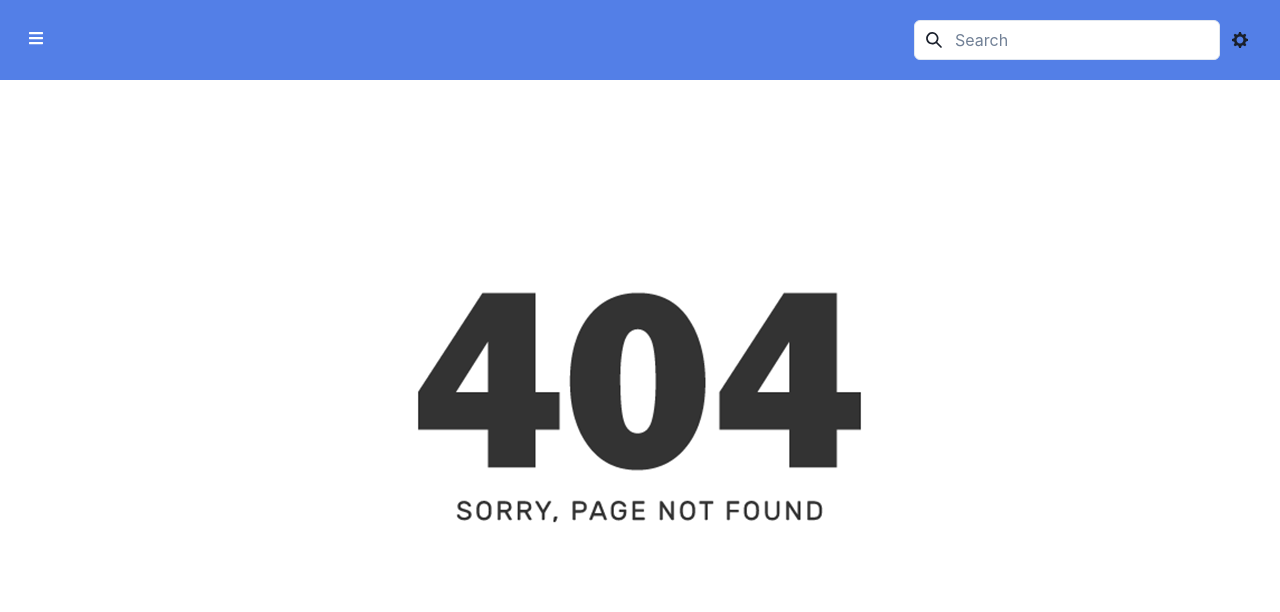
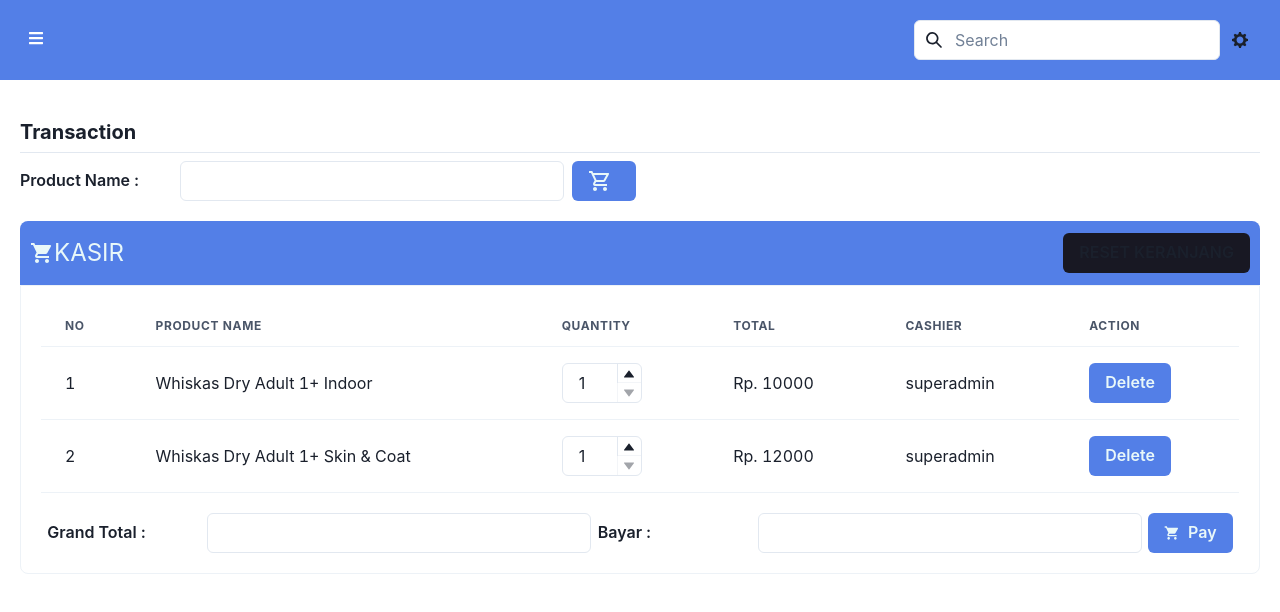
Before and after one commit to Abdi-01/pos-petshop-fe, a React (Create React App) app: page /transaction in a window 1280 px wide. Shown: the top 612 px of the page. Built offline with nearby package versions, Linux system fonts and the light colour scheme.

Commit message:
transaksi

```diff
--- a/src/App.js
+++ b/src/App.js
@@ -12,6 +12,7 @@ import { loginAction } from './Reducers/data';
 import React from 'react';
 import AddNewUser from './Components/AddNewUser';
 import PageNotFound from './Pages/PageNotFound';
+import Transaction from './Pages/Transaction';
 
 function App() {
 
@@ -46,17 +47,18 @@ function App() {
       <Routes>
         {
           role_id == 1 ? <>
+            <Route path='/' element={<LoginPage />} />
             <Route path='/user' element={<User />} />
+            <Route path='/landing' element={<LandingPage />} />
             <Route path='/addnewuser' element={<AddNewUser />} />
+            <Route path='/addproduct' element={<AddProductPage />} />
+            <Route path='/transaction' element={<Transaction />} />
+            <Route path='*' element={<PageNotFound />} />
+          </> : <>
             <Route path='/' element={<LoginPage />} />
             <Route path='/landing' element={<LandingPage />} />
-            <Route path='/addproduct' element={<AddProductPage />} />
+            <Route path='/transaction' element={<Transaction />} />
             <Route path='*' element={<PageNotFound />} />
-          </> : <>
-            <Route path='/landing' element={<LandingPage />} />
-            <Route path='/addproduct' element={<AddProductPage />} />
-            <Route path='*' element={<PageNotFound />} />
-            <Route path='/' element={<LoginPage />} />
           </>
         }
 
--- a/src/Components/Navbar.jsx
+++ b/src/Components/Navbar.jsx
@@ -41,26 +41,28 @@ function Navbar(props) {
                                 {
                                     role_id == 1 ? <DrawerBody>
                                         <Link to='/addproduct'>
-                                            <Button  onClick={handleClose} variant='ghost'> Add New Product</Button>
+                                            <Button onClick={handleClose} variant='ghost'> Add New Product</Button>
                                         </Link>
                                     </DrawerBody> : null
                                 }
 
                                 <DrawerBody>
-                                    <Button  onClick={handleClose} variant='ghost'> Transaction </Button>
+                                    <Link to="/transaction">
+                                        <Button onClick={handleClose} variant='ghost'> Transaction </Button>
+                                    </Link>
                                 </DrawerBody>
 
                                 {
                                     role_id == 1 ? <DrawerBody>
                                         <Link to='/user'>
-                                            <Button  onClick={handleClose} variant='ghost'> User Management </Button>
+                                            <Button onClick={handleClose} variant='ghost'> User Management </Button>
                                         </Link>
                                     </DrawerBody> : null
                                 }
 
                                 {
                                     role_id == 1 ? <DrawerBody>
-                                        <Button  onClick={handleClose} variant='ghost'> Reports </Button>
+                                        <Button onClick={handleClose} variant='ghost'> Reports </Button>
                                     </DrawerBody> : null
                                 }
 
--- /dev/null
+++ b/src/Components/TableCashier.jsx
@@ -0,0 +1,94 @@
+import React from 'react';
+import {
+    Box, Button, Flex, Heading, Input, NumberDecrementStepper, NumberIncrementStepper, NumberInput, NumberInputField, NumberInputStepper, Table, TableContainer, Tbody, Td, Th, Thead, Tr
+} from '@chakra-ui/react';
+import { MdShoppingCart } from 'react-icons/md';
+
+function TableCashier() {
+    return (
+        <Box mt={"20px"}>
+            <Box bgColor={"#537FE7"} fontSize="2xl" textColor={"#E9F8F9"} borderTopRadius="lg">
+                <Flex alignItems={"center"} mx="10px" justifyContent={"space-between"} py="12px">
+                    <Box>
+                        <Flex alignItems={"center"}>
+                            {<MdShoppingCart />} KASIR
+                        </Flex>
+                    </Box>
+                    <Button bgColor={"#181823"} _hover="none">
+                        RESET KERANJANG
+                    </Button>
+                </Flex>
+            </Box>
+            <Box border={"1px"} borderColor="gray.100" borderBottomRadius={"lg"}>
+                <TableContainer m={"20px"} >
+                    <Table>
+                        <Thead>
+                            <Tr>
+                                <Th>No</Th>
+                                <Th>Product Name</Th>
+                                <Th>Quantity</Th>
+                                <Th>Total</Th>
+                                <Th>Cashier</Th>
+                                <Th>Action</Th>
+                            </Tr>
+                        </Thead>
+                        <Tbody >
+                            <Tr>
+                                <Td>1</Td>
+                                <Td>Whiskas Dry Adult 1+ Indoor</Td>
+                                <Td>
+                                    <NumberInput defaultValue={1} min={1} w={"20"}>
+                                        <NumberInputField />
+                                        <NumberInputStepper>
+                                            <NumberIncrementStepper />
+                                            <NumberDecrementStepper />
+                                        </NumberInputStepper>
+                                    </NumberInput>
+                                </Td>
+                                <Td>Rp. 10000</Td>
+                                <Td>superadmin</Td>
+                                <Td>
+                                    <Button _hover={"none"} bgColor={"#537FE7"} style={{ color: "#E9F8F9" }}>Delete</Button>
+                                </Td>
+                            </Tr>
+                            <Tr>
+                                <Td>2</Td>
+                                <Td>Whiskas Dry Adult 1+ Skin & Coat </Td>
+                                <Td>
+                                    <NumberInput defaultValue={1} min={1} w={"20"}>
+                                        <NumberInputField />
+                                        <NumberInputStepper>
+                                            <NumberIncrementStepper />
+                                            <NumberDecrementStepper />
+                                        </NumberInputStepper>
+                                    </NumberInput>
+                                </Td>
+                                <Td>Rp. 12000</Td>
+                                <Td>superadmin</Td>
+                                <Td>
+                                    <Button _hover={"none"} bgColor={"#537FE7"} style={{ color: "#E9F8F9" }}>Delete</Button>
+                                </Td>
+                            </Tr>
+                        </Tbody>
+                    </Table>
+                </TableContainer>
+                <Flex justifyItems={"center"} m="20px" justifyContent={"space-evenly"}>
+                    <Flex alignItems={"center"}>
+                        <Heading size={"sm"} fontWeight="semibold" w={"40"}>Grand Total :</Heading>
+                        <Input type="text" bg="white" color="gray.800" w="96" />
+                    </Flex>
+                    <Flex alignItems={"center"} >
+                        <Heading size={"sm"} fontWeight="semibold" w={"40"}>Bayar :</Heading>
+                        <Input type="text" bg="white" color="gray.800" w="96" />
+
+                    </Flex>
+
+                    <Button leftIcon={<MdShoppingCart />} _hover={"none"} bgColor={"#537FE7"} style={{ color: "#E9F8F9" }}>Pay</Button>
+
+                </Flex>
+            </Box>
+        </Box>
+    );
+}
+
+export default TableCashier;
--- a/src/Pages/PageNotFound.jsx
+++ b/src/Pages/PageNotFound.jsx
@@ -1,4 +1,4 @@
-import { Box, Image } from '@chakra-ui/react';
+import { Image } from '@chakra-ui/react';
 import React from 'react';
 import foto from '../Images/404.png'
 
--- /dev/null
+++ b/src/Pages/Transaction.jsx
@@ -0,0 +1,28 @@
+import { Box, Button, Flex, Heading, Input, InputGroup } from '@chakra-ui/react';
+import React from 'react';
+import { MdOutlineShoppingCart } from 'react-icons/md';
+import TableCashier from '../Components/TableCashier';
+
+function Transaction() {
+    return (
+        <Box my={"10"} mx="5" >
+            <Heading size={"md"} mb="2">
+                Transaction
+            </Heading>
+            <hr />
+            <Box mt={"8px"}>
+                <Flex alignItems={"center"}>
+                    <Heading size={"sm"} fontWeight="semibold" w={"40"}>Product Name :</Heading>
+                    <InputGroup w={{ sm: "40", md: "96", lg: "96" }}>
+                        <Input type="text" bg="white" color="gray.800" />
+                    </InputGroup>
+                    <Button ml={"8px"} type='button' fontSize={"2xl"} _hover={"none"} bgColor={"#537FE7"} style={{ color: "#E9F8F9" }} leftIcon={<MdOutlineShoppingCart />} />
+                </Flex>
+            </Box>
+            <TableCashier />
+
+        </Box >
+    );
+}
+
+export default Transaction;
```
